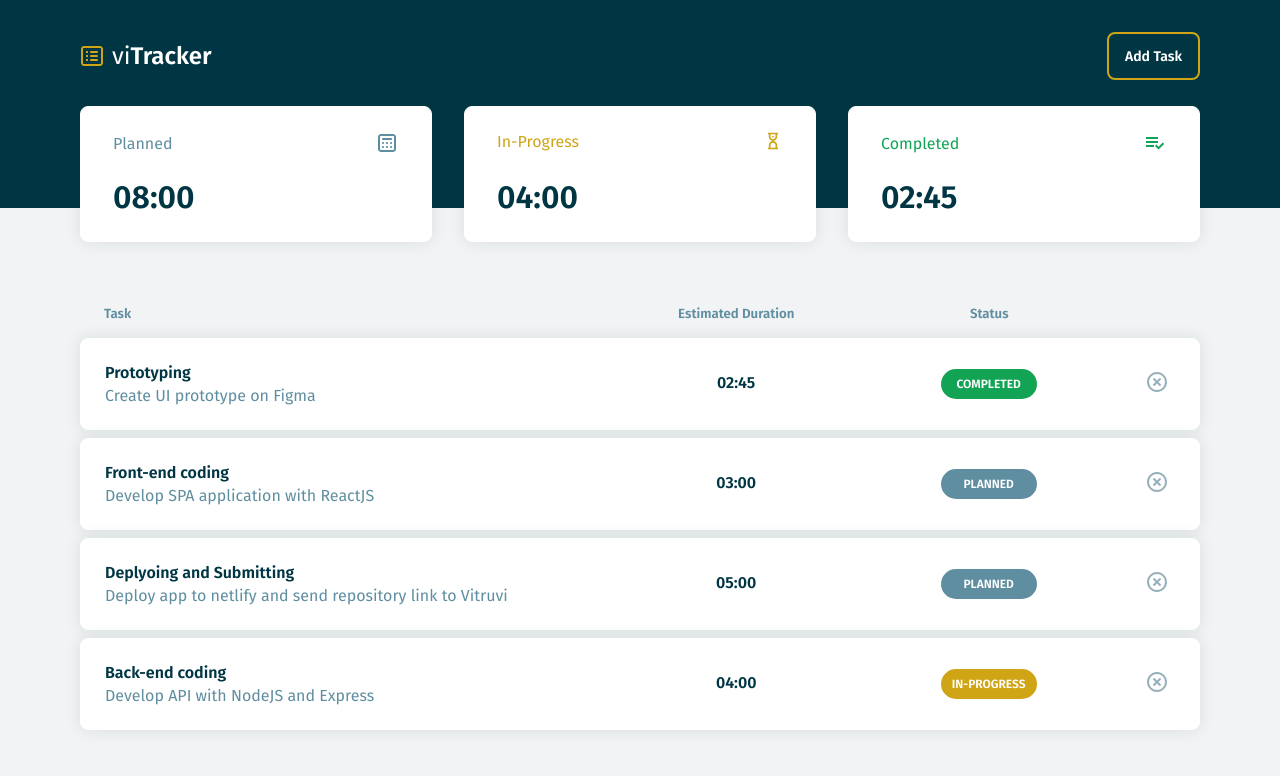
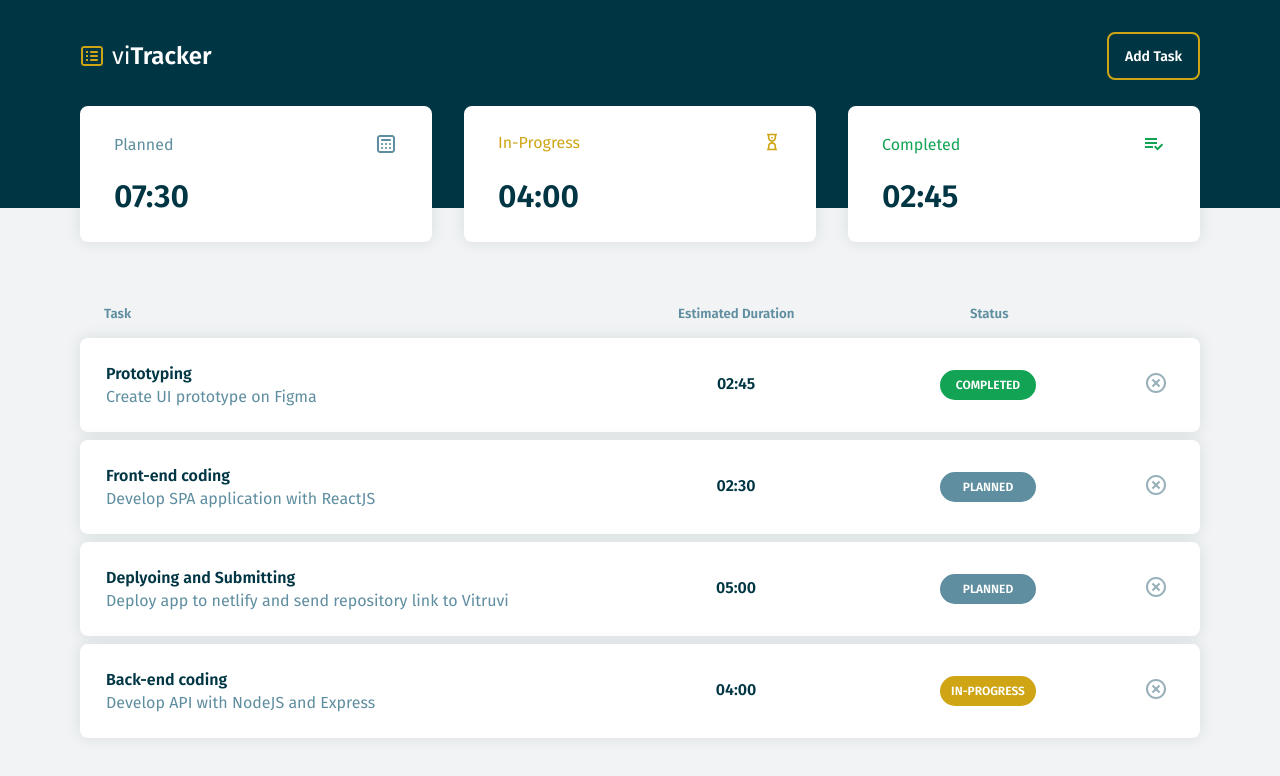
Before and after one commit to brunomendonca-com/viTracker, a React (Create React App) app: page / in a window 1280 px wide. Shown: the top 776 px of the page. Built offline with nearby package versions, Linux system fonts and the light colour scheme; data requests are answered from the project's data file.

Commit message:
Improve hover style

```diff
--- a/db.json
+++ b/db.json
@@ -10,7 +10,7 @@
     {
       "name": "Front-end coding",
       "description": "Develop SPA application with ReactJS",
-      "estimate": 10800000,
+      "estimate": 9000000,
       "state": "Planned",
       "id": 3
     },
--- a/src/App.tsx
+++ b/src/App.tsx
@@ -9,7 +9,7 @@ import TaskList from './components/TaskList';
 
 import GlobalStyle from './styles/global';
 import './styles/transitions.css';
-import { getScrollBarWidth, getStatusTotalDurations } from './utils';
+import { getScrollBarWidth, getStatusSummary } from './utils';
 
 export interface Task {
   id?: number;
@@ -18,7 +18,7 @@ export interface Task {
   estimate: number;
   state: string;
 }
-export interface Status {
+export interface StatusSummary {
   planned: number;
   inProgress: number;
   completed: number;
@@ -34,7 +34,7 @@ const App: React.FC = () => {
   const [filteredTasks, setFilteredTasks] = useState<Task[]>([]);
 
   const [selectedTask, setSelectedTask] = useState<Task>({} as Task);
-  const [status, setStatus] = useState<Status>({} as Status);
+  const [status, setStatus] = useState<StatusSummary>({} as StatusSummary);
 
   useEffect(() => {
     async function loadTasks(): Promise<void> {
@@ -47,7 +47,7 @@ const App: React.FC = () => {
   }, []);
 
   useEffect(() => {
-    const statusDurations = getStatusTotalDurations(tasks);
+    const statusDurations = getStatusSummary(tasks);
     setStatus(statusDurations);
   }, [tasks]);
 
@@ -108,7 +108,7 @@ const App: React.FC = () => {
           );
           updatedTasks[updatedIndex] = editedTask;
 
-          const updatedDurations = getStatusTotalDurations(updatedTasks);
+          const updatedDurations = getStatusSummary(updatedTasks);
           setStatus(updatedDurations);
           setTasks(updatedTasks);
           setIsEditing(false);
--- a/src/components/StatusBox/index.tsx
+++ b/src/components/StatusBox/index.tsx
@@ -4,15 +4,14 @@ import { Duration } from 'luxon';
 import { CgCalendarDates, CgSandClock, CgPlayListCheck } from 'react-icons/cg';
 import { Container, Description, DurationLabel } from './styles';
 
-type statusName = 'Planned' | 'In-Progress' | 'Completed';
-interface StatusBoxProps {
+export interface StatusBoxProps {
   onBoxClick: (event: MouseEvent<HTMLDivElement>, statusName: string) => void;
   activeStatus: string;
-  statusName: statusName;
+  statusName: 'Planned' | 'In-Progress' | 'Completed';
   duration?: number;
 }
 
-const colors = {
+export const colors = {
   Planned: '#5F8EA0',
   'In-Progress': '#CFA516',
   Completed: '#12A454',
@@ -54,11 +53,12 @@ const StatusBox: React.FC<StatusBoxProps> = ({
 
   return (
     <Container
+      state={statusName}
       className={activeStatus === statusName ? 'active-box' : undefined}
       onClick={event => onBoxClick(event, statusName)}
     >
-      <Description>
-        <h4 style={{ color: colors[statusName] }}>{statusName}</h4>
+      <Description state={statusName}>
+        <h4>{statusName}</h4>
         {renderIcon(statusName)}
       </Description>
       <DurationLabel>{getParsedDuration()}</DurationLabel>
--- a/src/components/StatusBox/styles.ts
+++ b/src/components/StatusBox/styles.ts
@@ -1,8 +1,13 @@
 import styled from 'styled-components';
+import { colors } from './index';
+
+export interface StateProps {
+  state: 'Planned' | 'In-Progress' | 'Completed';
+}
 
 export const Container = styled.div`
   background: white;
-  border: 1px solid white;
+  border: 2px solid white;
   border-radius: 8px;
   box-shadow: 0px 0px 16px rgba(0, 54, 68, 0.1);
   cursor: pointer;
@@ -15,19 +20,23 @@ export const Container = styled.div`
   flex: 1;
   justify-content: space-between;
 
-  transition: all 300ms ease;
+  transition: color 300ms ease, transform 150ms ease;
 
   &:last-child {
     margin-right: 0;
   }
 
   &:hover {
-    border-color: #cfa516;
+    transform: scale(1.02);
+    border-color: ${({ state }: StateProps) => colors[state]};
+  }
+
+  &:active {
+    transform: scale(0.98);
   }
 
   &.active-box {
-    border-color: #cfa516;
-    box-shadow: 0px 0px 16px rgba(207, 164, 22, 0.5);
+    border-color: ${({ state }: StateProps) => colors[state]};
   }
 
   @media (max-width: 768px) {
@@ -47,6 +56,7 @@ export const Description = styled.div`
   flex-direction: row;
   justify-content: space-between;
   h4 {
+    color: ${({ state }: StateProps) => colors[state]};
     font-weight: 400;
   }
   @media (max-width: 768px) {
--- a/src/components/TaskList/styles.ts
+++ b/src/components/TaskList/styles.ts
@@ -3,6 +3,7 @@ import styled from 'styled-components';
 interface StatusButtonProps {
   state?: string;
 }
+
 export const List = styled.div`
   display: flex;
   flex-direction: column;
@@ -25,7 +26,7 @@ export const Header = styled.div`
 
 export const Row = styled.div`
   background-color: #fff;
-  border: 1px solid #fff;
+  border: 2px solid #fff;
   border-radius: 8px;
   box-shadow: 0px 0px 16px rgba(0, 54, 68, 0.1);
   padding: 24px 0px;
@@ -61,8 +62,13 @@ export const Row = styled.div`
   }
 
   &:hover {
+    transform: scale(1.01);
     border-color: #cfa516;
     cursor: pointer;
+  }
+
+  &:active {
+    transform: scale(0.99);
   }
 `;
 
--- a/src/utils/index.ts
+++ b/src/utils/index.ts
@@ -1,11 +1,11 @@
 /* eslint-disable no-alert */
 import { Duration } from 'luxon';
-import { Status, Task } from '../App';
+import { StatusSummary, Task } from '../App';
 import { newTaskDTO } from '../components/TaskModal';
 
-export const getStatusTotalDurations = (array: Task[]) => {
+export const getStatusSummary = (array: Task[]): StatusSummary => {
   const statusSummary = array.reduce(
-    (accumulator: Status, task: Task) => {
+    (accumulator: StatusSummary, task: Task) => {
       switch (task.state) {
         case 'Planned':
           accumulator.planned += Number(task.estimate);
```
